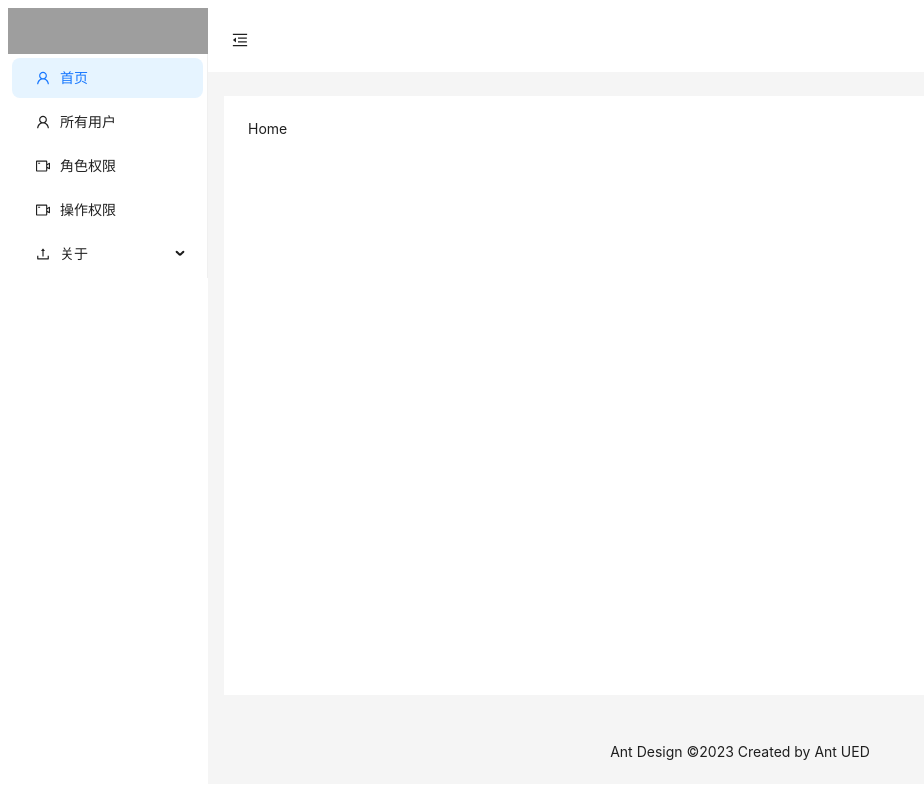
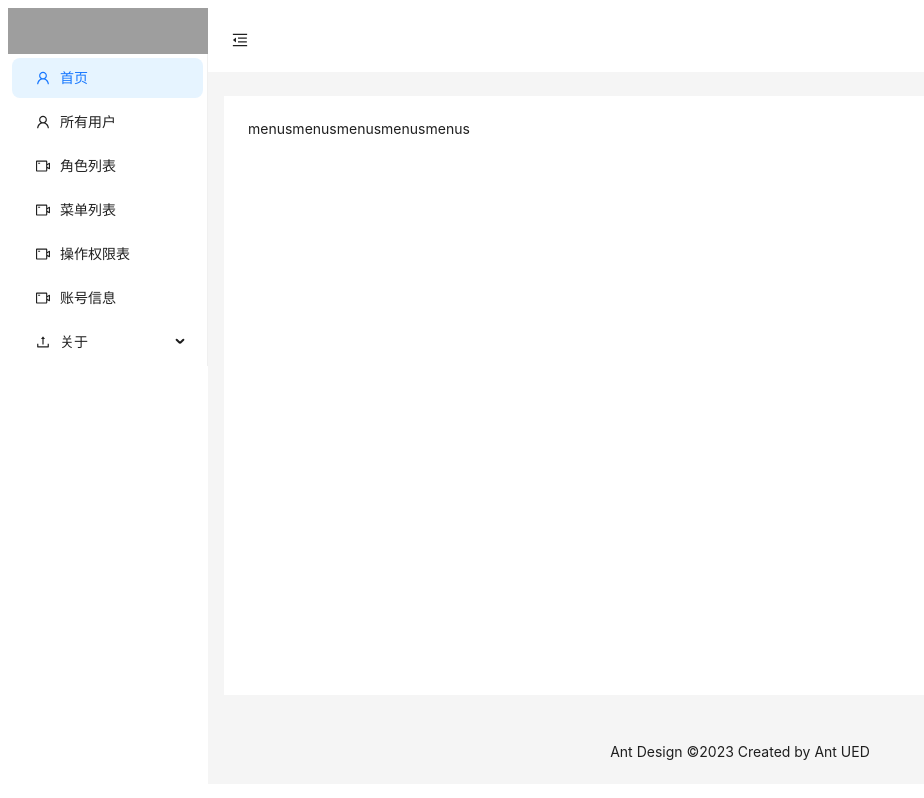
Before and after one commit to xzz2021/react-demo, a React (Create React App) app: page /menus in a window 1280 px wide. Before the commit this address led to /home. Shown: the whole page, without its empty margins (0-924 px from the left). Built offline with nearby package versions, Linux system fonts and the light colour scheme; sample sign-in values are in the browser's storage; grey boxes are pictures that could not be loaded.

Commit message:
add menu demo

```diff
--- a/src/App.tsx
+++ b/src/App.tsx
@@ -30,8 +30,10 @@ const App: React.FC =  () => {
 // <Route path="/" element={<LayoutApp />} />
 // </Routes>
 //     </>
+<>
+
 <RouterProvider router={router} />
-
+</>
 
   )
 
--- a/src/page/layout/getMenu.tsx
+++ b/src/page/layout/getMenu.tsx
@@ -1,4 +1,4 @@
-import { MenuProps } from "antd";
+
 import {
     UploadOutlined,
     UserOutlined,
@@ -6,6 +6,8 @@ import {
   } from '@ant-design/icons';
 import { MenuItemType } from "antd/es/menu/hooks/useItems";
 
+
+// let backData = <TrophyOutlined />
 
 export const getMenuPromise =  () => {
   return new Promise((resolve, reject)=> {
@@ -15,7 +17,7 @@ export const getMenuPromise =  () => {
             key: '1',
             icon: <UserOutlined />,
             label: '首页',
-            path: '/home'
+            path: '/home',
           },
           {
               key: '2',
@@ -26,34 +28,40 @@ export const getMenuPromise =  () => {
           {
             key: '3',
             icon: <VideoCameraOutlined />,
-            label: '角色权限',
+            label: '角色列表',
             path: '/roles'
           },
           {
             key: '4',
             icon: <VideoCameraOutlined />,
-            label: '操作权限',
+            label: '菜单列表',
+            path: '/menus'
+          },
+          {
+            key: '5',
+            icon: <VideoCameraOutlined />,
+            label: '操作权限表',
             path: '/permissions'
           },
-          // {
-          //   key: '5',
-          //   icon: <VideoCameraOutlined />,
-          //   label: '账号信息',
-          //   path: '/profile'
-          // },
           {
             key: '6',
+            icon: <VideoCameraOutlined />,
+            label: '账号信息',
+            path: '/profile'
+          },
+          {
+            key: '7',
             icon: <UploadOutlined />,
             label: '关于',
             children: [{
-              key: '61',
+              key: '71',
               icon: <UserOutlined />,
               label: '测试',
               path: '/test'
             }]
           }
         ]
-      ), 2000)
+      ), 1000)
   })
 
 }
--- a/src/page/layout/index.tsx
+++ b/src/page/layout/index.tsx
@@ -8,7 +8,6 @@ import  { getMenuPromise } from './getMenu'
 import './index.css'
 import { getKeyitem } from './getKeyItem';
 import { getAllPath } from './getAllPath';
-import Loading from '../loading';
 const { Header, Sider, Content } = Layout;
 
 
@@ -20,6 +19,8 @@ const LayoutApp: React.FC = () => {
   useEffect(() => {
     getMenuPromise().then( (res: any) => {
       if(menuItems.length == 0){
+        // let newMenu: any = loopMenuIcon(res)
+        // console.log("🚀 ~ file: index.tsx:27 ~ getMenuPromise ~ res:", newMenu)
         //  设定菜单后,页面重新渲染, 导致 effect又重新请求,然后不断死循环渲染
         //  所以需要加一个flag进行拦截处理, 避免 数据  重复 变更
         setMenuItems(res)
--- /dev/null
+++ b/src/page/menus/index.tsx
@@ -0,0 +1,11 @@
+import React from 'react';
+
+function Menus() {
+  return (
+    < >
+      <div>menusmenusmenusmenusmenus</div>
+    </>
+  );
+}
+
+export default Menus;
--- /dev/null
+++ b/src/page/permissions/index.tsx
@@ -0,0 +1,11 @@
+import React from 'react';
+
+function Permissions() {
+  return (
+    < >
+      <div>PermissionsPermissions</div>
+    </>
+  );
+}
+
+export default Permissions;
--- /dev/null
+++ b/src/page/roles/index.tsx
@@ -0,0 +1,11 @@
+import React from 'react';
+
+function Roles() {
+  return (
+    < >
+      <div>RolesRolesRolesRoles</div>
+    </>
+  );
+}
+
+export default Roles;
```
Also changed, not shown: src/page/layout/icon/antdIcon.tsx (added, +35 -0 lines), src/router/index.tsx (+21 -1 lines).
